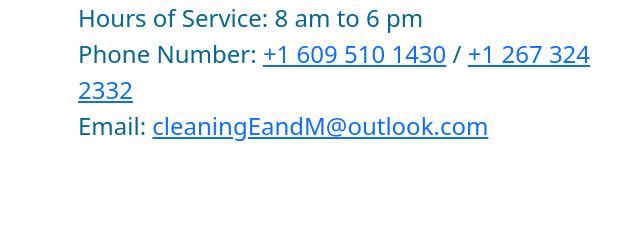
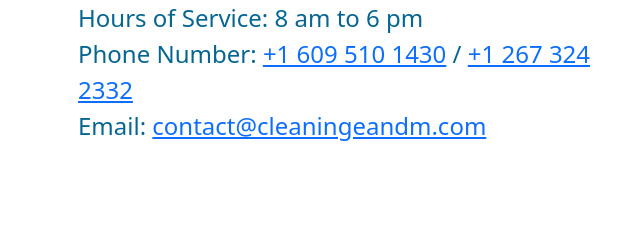
Before and after one commit to usar543/cleanweb, a plain HTML site: page contact.html in a window 1280 px wide. Shown: the part 238-478 px from the top of the page, 4-644 px from the left. Drawn offline with nearby package versions, Linux system fonts and the light colour scheme.

Commit message:
email update

```diff
--- a/assets/js/custom.js
+++ b/assets/js/custom.js
@@ -10,7 +10,7 @@ function sendEmail() {
 
   Email.send({
       SecureToken : "00c82493-e0c2-4bad-9b75-2f36d205d2ad",
-      To : 'CleaningEandM@outlook.com',
+      To : 'contact@cleaningeandm.com',
       From : "dlicker96@gmail.com",
       Subject : "Email from Website",
       Body : arrangeBody
--- a/contact.html
+++ b/contact.html
@@ -57,7 +57,7 @@
         <ul class="list-unstyled">
           <li>Hours of Service: 8 am to 6 pm</li>
           <li>Phone Number: <a href="tel:+16095101430">+1 609 510 1430</a> / <a href="tel:+12673242332" class="ps-5 ps-sm-0">+1 267 324 2332</a></li></li>
-          <li>Email: <a href="mailto:cleaningeandm@outlook.com">cleaningEandM@outlook.com</a></li>
+          <li>Email: <a href="mailto:contact@cleaningeandm.com">contact@cleaningeandm.com</a></li>
         </ul>
       </div>
 
```
